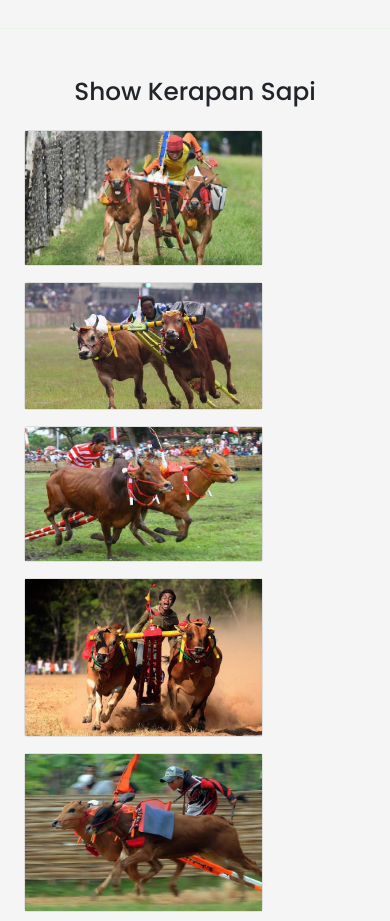
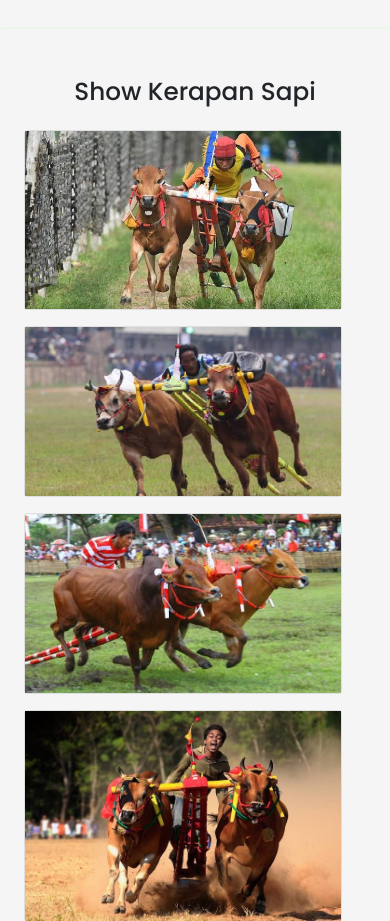
Before and after one commit to abrordc/Landing-page-KerapanSapi, a plain HTML site: page index.html in a window 390 px wide. Shown: the part 1221-2142 px from the top of the page. Drawn offline with nearby package versions, Linux system fonts and the light colour scheme; a web font is replaced by a local one.

Commit message:
fix kesalahan push

```diff
--- a/index.html
+++ b/index.html
@@ -146,7 +146,7 @@
                         <h2>Show Kerapan Sapi</h2>
                     </div>
 
-                    <div class="row justify-content-center text-white">
+                    <div class="row justify-content-center text-center">
                         <div class="col-md-4 mb-3">
                             <div class="card">
                                 <img
--- a/src/style/style.css
+++ b/src/style/style.css
@@ -25,8 +25,6 @@ nav {
     border: none;
     box-shadow: none;
 }
-
-
 
 /* class="navbar-toggler-icon" */
 .navbar-toggler span {
@@ -71,11 +69,6 @@ nav {
 
 .navbar-toggler span:nth-child(3) {
     transform: translate(0%, 0%) rotate(0deg);
-}
-
-.pdc {
-    overflow: hidden;
-    inset: 0;
 }
 
 /* .box-shadow {
@@ -153,8 +146,7 @@ loding versi pertama
 */
 
 @media (max-width: 1200px) {
-    .responsive,
-    .card {
+    .responsive{
         max-width: 75%;
     }
     iframe {
```
